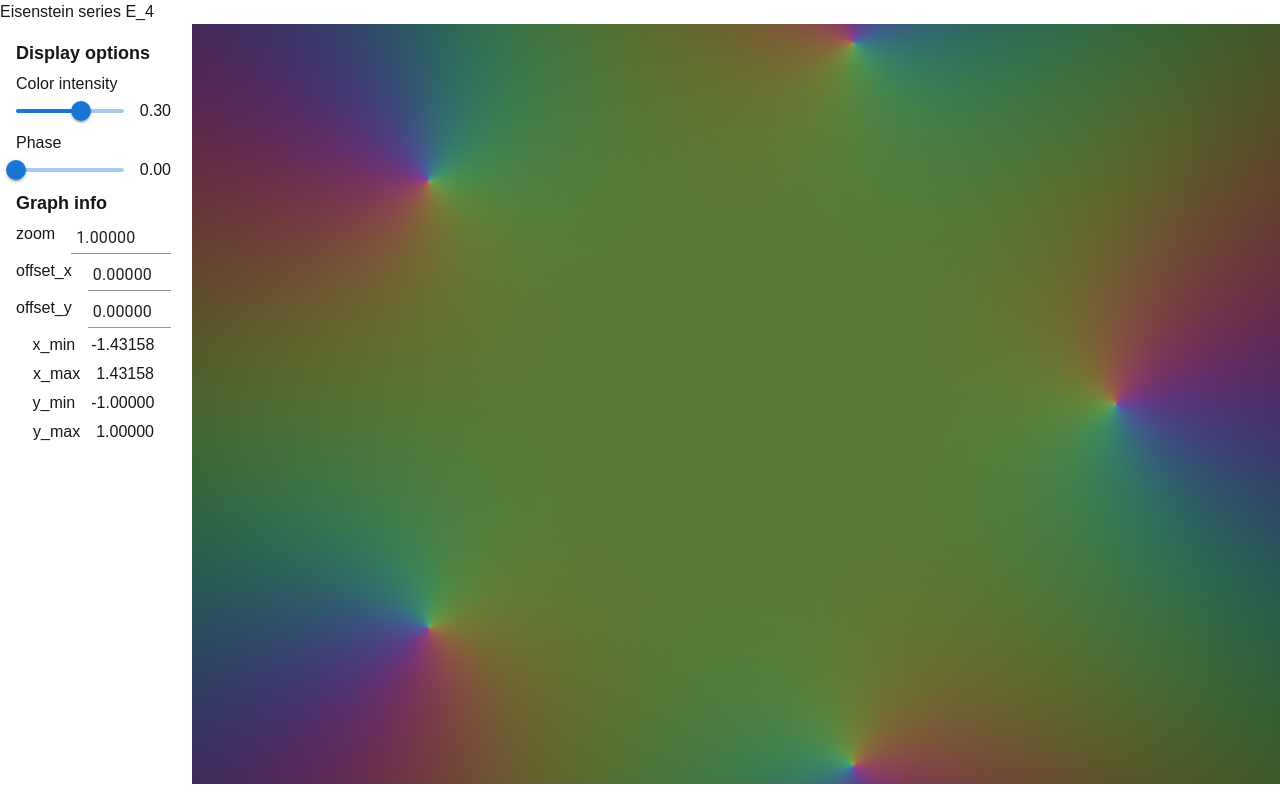
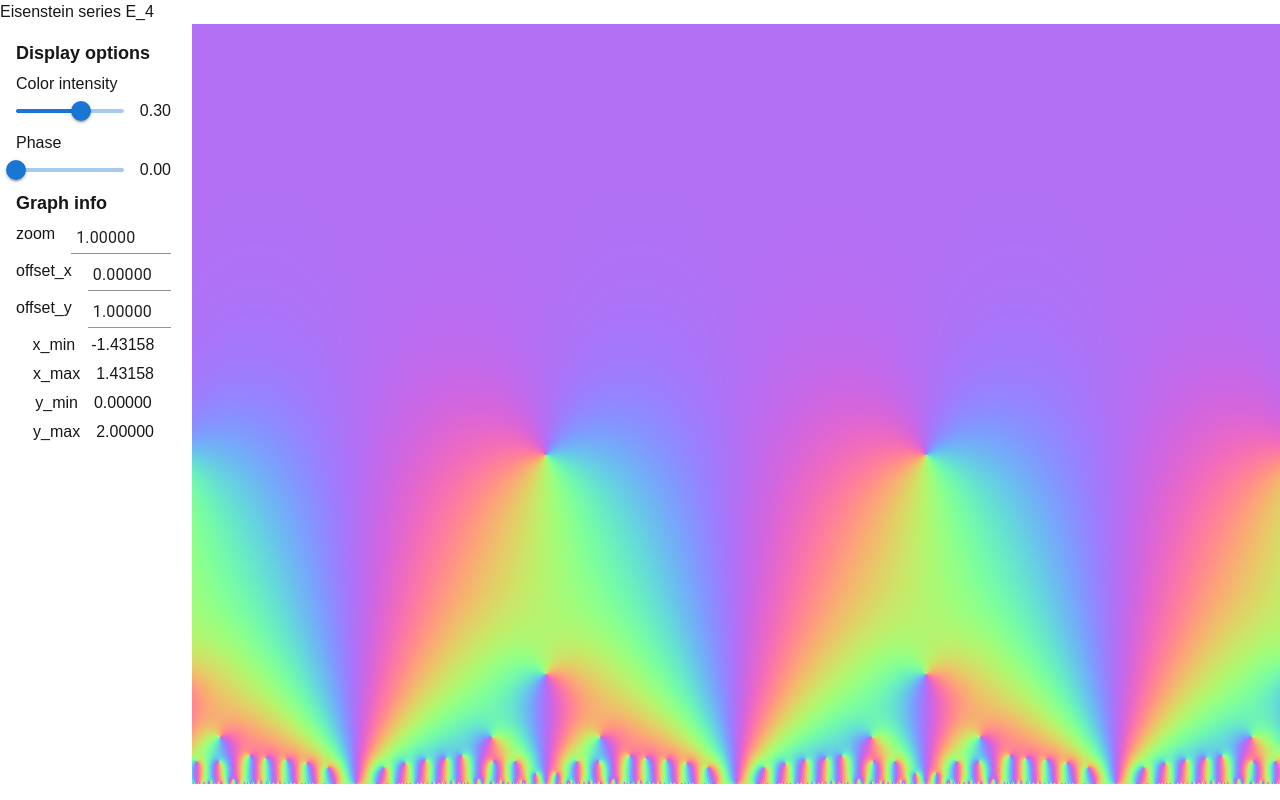
Before and after one commit to AustereTriceratops/complex-graphing-tool, a Next.js app: page / in a window 1280 px wide. Built offline with nearby package versions, Linux system fonts and the light colour scheme; what @mui/material-nextjs would draw is missing.

Commit message:
refined display and reverted shader back to showing the eisenstein series

```diff
--- a/app/NumberInput.js
+++ b/app/NumberInput.js
@@ -10,7 +10,7 @@ const NumberInput = (props) => {
         <div style={{
             display:'flex',
             flexDirection:'row',
-            justifyContent:'center',
+            justifyContent:'space-between',
             gap: '1.0rem'
         }}>
             <div>
@@ -20,7 +20,7 @@ const NumberInput = (props) => {
                 type='number'
                 value={internalValue}
                 onChange={(ev) => setInternalValue(ev.target.value)}
-                sx={{backgroundColor: 'white', paddingLeft: '5px'}}
+                sx={{backgroundColor: 'white', paddingLeft: '5px', maxWidth: '7rem'}}
                 readOnly={readOnly}
                 onKeyDown={(ev) => {
                     if (ev.key == 'Enter') {
--- a/app/app.jsx
+++ b/app/app.jsx
@@ -44,7 +44,7 @@ const App = () => {
     // zoom & offset
     const [zoom, setZoom] = useState(1);
     const [offsetX, setOffsetX] = useState(0);
-    const [offsetY, setOffsetY] = useState(0);
+    const [offsetY, setOffsetY] = useState(1);
 
     const onScroll = (ev) => {
         const dZoom = 0.002 * zoom * ev.deltaY
--- a/app/shader/shaders.js
+++ b/app/shader/shaders.js
@@ -174,15 +174,15 @@ void main() {
   vec2 normalized_coords = aspect_ * 2.0 * gl_FragCoord.xy/resolution - aspect_;
   vec2 coords = zoom * normalized_coords + offset;
 
-  // vec2 val = (coords.y > 0.0) ? eisenstein_function_4(coords) : vec2(0.0,0.0);
-  vec2 val = function(coords);
+  vec2 val = (coords.y > 0.0) ? eisenstein_function_4(coords) : vec2(0.0,0.0);
+  // vec2 val = function(coords);
 
   float angle = complex_angle(val);
   float radius = complex_radius(val);
 
   // modulate the brightness by complex magnitude
-  float fac = 1.0/(pow(radius, 0.2) + 1.0);
-  // float fac = 1.0;
+  // float fac = 1.0/(pow(radius, 0.2) + 1.0);
+  float fac = 1.0;
 
   // color by complex angle
   vec3 color = vec3(sin(angle + param_2), sin(angle + param_2 - 2.0*PI/3.0), sin(angle + param_2 - 4.0*PI/3.0));
```
